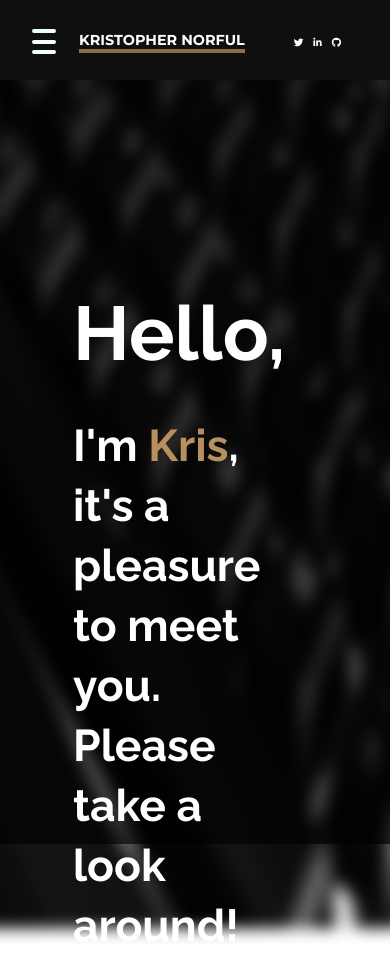
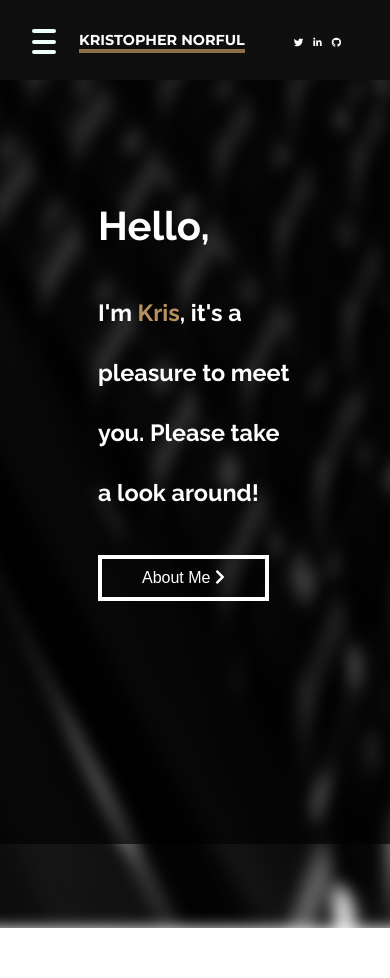
Before and after one commit to knorful/my-page, a React (Create React App) app: page / in a window 390 px wide. Shown: the top 978 px of the page. After the commit the page ends 928 px from the top, so only its background shows below. Built offline with nearby package versions, Linux system fonts and the light colour scheme.

Commit message:
make landing hero responsive across various screen sizes

```diff
--- a/src/components/Landing/Landing.module.css
+++ b/src/components/Landing/Landing.module.css
@@ -19,7 +19,6 @@
   font-size: 38px;
   line-height: 60px;
   font-weight: 700;
-  margin-right: 50px;
   animation-name: slideFromLeft;
   animation-duration: 1.1s;
   animation-timing-function: ease-in-out;
@@ -90,3 +89,44 @@
 .Landing span {
   color: #b88f5e;
 }
+
+@media only screen and (max-width: 1004px) {
+  .Landing .greeting {
+    font-size: 28px;
+  }
+
+  .Landing button {
+    font-size: 1rem;
+    padding: 20px 50px;
+  }
+}
+
+@media only screen and (max-width: 595px) {
+  .Landing .intro {
+    top: 20vh;
+  }
+
+  .Landing .greeting {
+    font-size: 20px;
+  }
+
+  .Landing button {
+    font-size: 1rem;
+    padding: 10px 40px;
+  }
+}
+
+@media only screen and (max-width: 320px) {
+  .Landing .intro {
+    top: 20vh;
+  }
+
+  .Landing .greeting {
+    font-size: 16px;
+  }
+
+  .Landing button {
+    font-size: 1rem;
+    padding: 10px 40px;
+  }
+}
```
